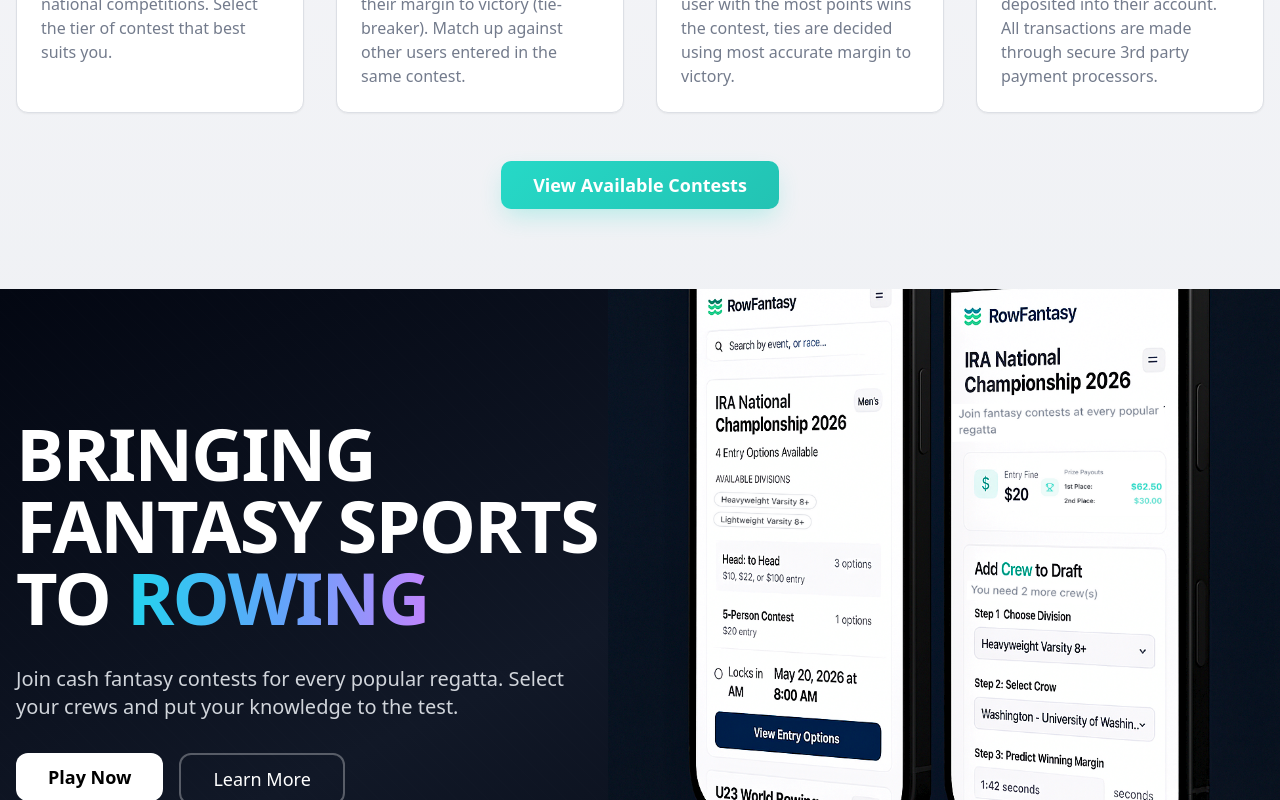
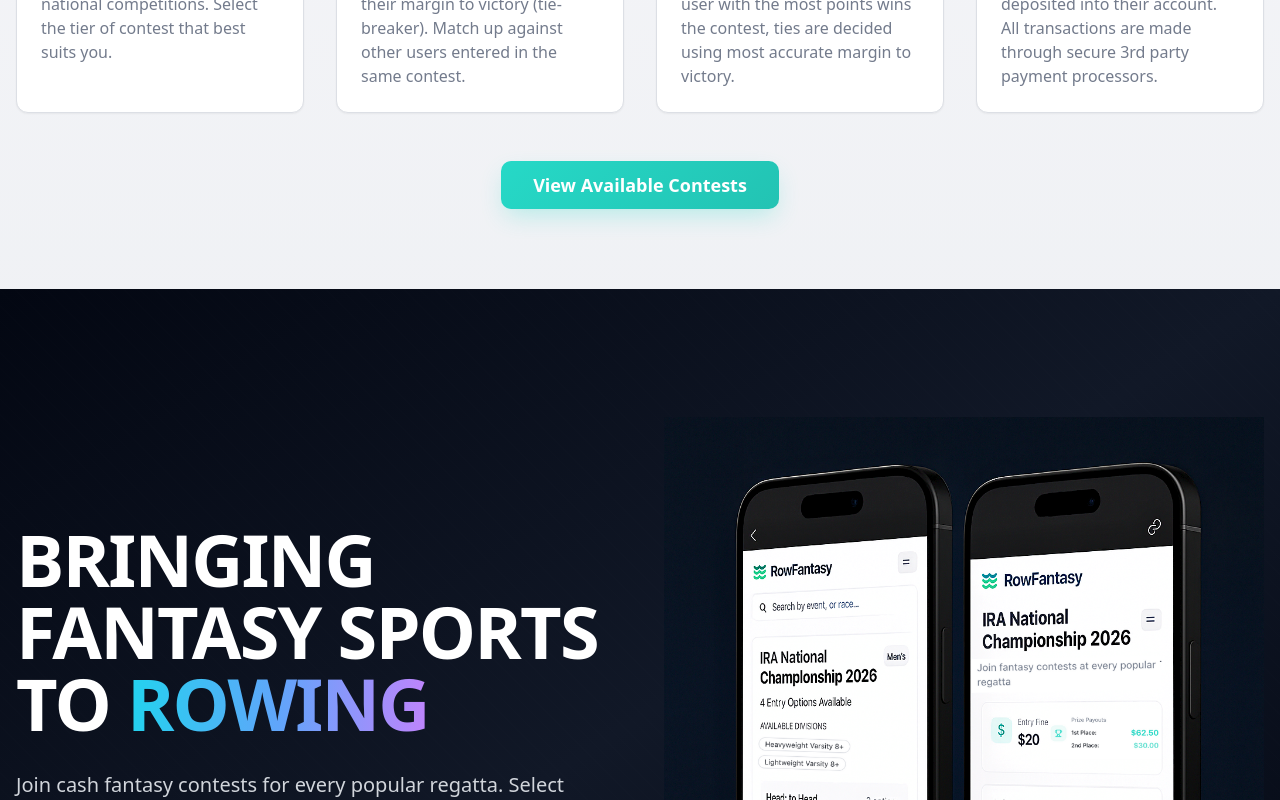
Before and after one commit to donyosaurus/row-score-arena, a React (Vite) app: page / in a window 1280 px wide. Shown: the part 1380-2180 px from the top of the page. Built offline with nearby package versions, Linux system fonts and the light colour scheme.

Commit message:
Reverted to commit 4c9c430fdd8f29d0a1d3b9c5b015e987902bd0f8

```diff
--- a/src/pages/Index.tsx
+++ b/src/pages/Index.tsx
@@ -238,7 +238,7 @@ const Index = () => {
               </div>
 
               {/* Right Content - Phone Image */}
-              <div className="relative lg:absolute lg:bottom-0 lg:right-0 flex justify-end items-end">
+              <div className="relative flex justify-end items-end">
                 <img
                   src={heroRowingPhones}
                   alt="RowFantasy app preview on mobile devices"
```
